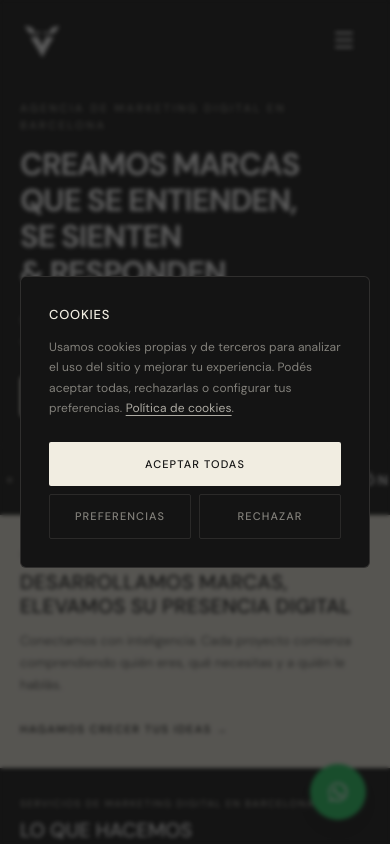
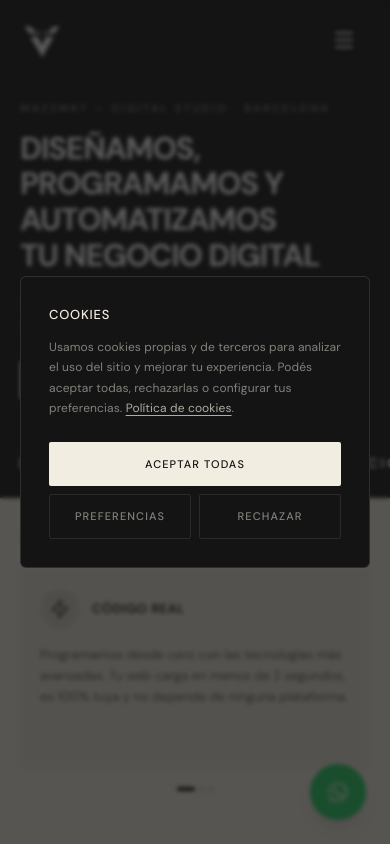
Before and after one commit to marianamazza2/mazzmkt, a React (Vite) app: page / in a window 390 px wide. Shown: the top 844 px of the page. Built offline with nearby package versions, Linux system fonts and the light colour scheme.

Commit message:
UPDATE mkt content

```diff
--- a/src/components/sections/hero.tsx
+++ b/src/components/sections/hero.tsx
@@ -29,7 +29,7 @@ export function Hero() {
             className="md:hidden text-[11px] font-medium uppercase mb-[14px]"
             style={{ letterSpacing: "2.5px", color: "#888780" }}
           >
-            Agencia de Marketing Digital en Barcelona
+            MAZZMKT — Digital Studio · Barcelona
           </motion.h1>
 
           {/* Desktop: h1 semántico */}
@@ -40,7 +40,7 @@ export function Hero() {
             className="hidden md:block text-[15px] font-medium text-[#ffffffe0] mb-5 uppercase font-geist"
             style={{ letterSpacing: "0.14em" }}
           >
-            Agencia de Marketing Digital en Barcelona
+            MAZZMKT — Digital Studio · Barcelona
           </motion.h1>
 
           <h2
@@ -59,7 +59,7 @@ export function Hero() {
               className="font-bold text-[#ffffff]"
               style={{ display: "block", fontSize: "inherit", lineHeight: "inherit", fontWeight: "inherit" }}
             >
-              CREAMOS MARCAS
+              DISEÑAMOS,
             </motion.span>
             <motion.span
               initial={{ opacity: 0, y: 30 }}
@@ -68,7 +68,7 @@ export function Hero() {
               className="font-bold text-[#ffffff]"
               style={{ display: "block", fontSize: "inherit", lineHeight: "inherit", fontWeight: "inherit" }}
             >
-              QUE SE ENTIENDEN,
+              PROGRAMAMOS Y
             </motion.span>
             <motion.span
               initial={{ opacity: 0, y: 30 }}
@@ -83,7 +83,7 @@ export function Hero() {
                 color: "#ffffff",
               }}
             >
-              SE SIENTEN
+              AUTOMATIZAMOS
             </motion.span>
             <motion.span
               initial={{ opacity: 0, y: 30 }}
@@ -98,7 +98,7 @@ export function Hero() {
                 color: "#ffffff",
               }}
             >
-              & RESPONDEN
+              TU NEGOCIO DIGITAL
             </motion.span>
           </h2>
 
@@ -110,7 +110,7 @@ export function Hero() {
             className="md:hidden text-[13px] leading-[1.6] mb-6"
             style={{ color: "#888780" }}
           >
-            Marketing digital, diseño y desarrollo web para marcas que quieren crecer con inteligencia.
+            Webs, marcas y automatización con código real e inteligencia artificial. Proyectos a medida, listos en días.
           </motion.p>
 
           {/* Mobile: dos CTAs en fila */}
--- /dev/null
+++ b/src/components/sections/how-we-work.tsx
@@ -0,0 +1,143 @@
+import { motion } from "framer-motion";
+import { useState } from "react";
+import { Zap, Bot, Clock } from "lucide-react";
+
+const pillars = [
+  {
+    icon: Zap,
+    title: "Código real",
+    description:
+      "Programamos desde cero con las tecnologías más avanzadas. Tu web carga en menos de 2 segundos, es 100% tuya y no depende de ninguna plataforma.",
+  },
+  {
+    icon: Bot,
+    title: "AI en cada proyecto",
+    description:
+      "La inteligencia artificial no es un extra. Está en el diseño, el código, la automatización y el contenido de cada proyecto.",
+  },
+  {
+    icon: Clock,
+    title: "Días, no meses",
+    description:
+      "Marca completa en 2-3 días. Web profesional en 5-7 días. Webapp a medida en 2-3 semanas. Resultados rápidos sin sacrificar calidad.",
+  },
+];
+
+export function HowWeWork() {
+  const [selected, setSelected] = useState(0);
+  const total = pillars.length;
+
+  return (
+    <section className="bg-light">
+      {/* Mobile */}
+      <div className="md:hidden px-5 pt-8 pb-7">
+        <p
+          className="text-[10px] uppercase mb-6"
+          style={{ letterSpacing: "2.5px", color: "#888780" }}
+        >
+          CÓMO TRABAJAMOS
+        </p>
+
+        <div className="h-[200px]">
+          {(() => {
+            const ActiveIcon = pillars[selected].icon;
+            const handleNext = () => setSelected((prev) => (prev + 1) % total);
+            const handlePrev = () => setSelected((prev) => (prev - 1 + total) % total);
+            return (
+              <motion.div
+                key={selected}
+                initial={{ opacity: 0, x: 24 }}
+                animate={{ opacity: 1, x: 0 }}
+                transition={{ duration: 0.22, ease: "easeOut" }}
+                className="rounded-[0.25rem] p-5 h-full overflow-hidden select-none cursor-grab active:cursor-grabbing"
+                style={{ background: "#e9e5d9" }}
+                drag="x"
+                dragConstraints={{ left: 0, right: 0 }}
+                dragElastic={0.08}
+                onDragEnd={(_, info) => {
+                  if (info.offset.x < -50) handleNext();
+                  else if (info.offset.x > 50) handlePrev();
+                }}
+              >
+                <div className="flex items-center gap-3 mb-4">
+                  <div
+                    className="w-10 h-10 rounded-full flex items-center justify-center flex-shrink-0"
+                    style={{ background: "rgba(20, 20, 20, 0.08)" }}
+                  >
+                    <ActiveIcon size={20} strokeWidth={1.5} style={{ color: "#141414" }} />
+                  </div>
+                  <p className="text-[13px] font-semibold uppercase text-[#141414]" style={{ letterSpacing: "0.04em" }}>
+                    {pillars[selected].title}
+                  </p>
+                </div>
+
+                <p className="text-[13px] leading-[1.6]" style={{ color: "#5F5E5A" }}>
+                  {pillars[selected].description}
+                </p>
+              </motion.div>
+            );
+          })()}
+        </div>
+
+        {/* Dots navigation */}
+        <div style={{ display: "flex", alignItems: "center", justifyContent: "center", gap: "5px", paddingTop: "18px" }}>
+          {pillars.map((_, i) => (
+            <span
+              key={i}
+              onClick={() => setSelected(i)}
+              style={{
+                display: "block",
+                width: i === selected ? "18px" : "4px",
+                height: "4px",
+                borderRadius: "9999px",
+                backgroundColor: i === selected ? "#141414" : "rgba(20, 20, 20, 0.25)",
+                transition: "width 300ms ease-out, background-color 300ms ease-out",
+                cursor: "pointer",
+                flexShrink: 0,
+              }}
+            />
+          ))}
+        </div>
+      </div>
+
+      {/* Desktop */}
+      <div className="hidden md:block py-16 container mx-auto px-6">
+        <p
+          className="mb-10 text-[15px] font-medium uppercase text-[#5f5e5a] font-geist"
+          style={{ letterSpacing: "0.13em" }}
+        >
+          CÓMO TRABAJAMOS
+        </p>
+        <div className="grid grid-cols-3 gap-6">
+          {pillars.map((pillar, i) => {
+            const Icon = pillar.icon;
+            return (
+              <motion.div
+                key={pillar.title}
+                initial={{ opacity: 0, y: 24 }}
+                whileInView={{ opacity: 1, y: 0 }}
+                viewport={{ once: true }}
+                transition={{ duration: 0.6, delay: i * 0.12 }}
+                className="px-8 py-10 border border-[#14141420] rounded-sm"
+              >
+                <Icon size={32} strokeWidth={1.5} className="mb-6 text-[#141414]" />
+                <h3
+                  className="font-bold text-[#141414] mb-4 uppercase"
+                  style={{ fontSize: "22px", lineHeight: 1.1, letterSpacing: "-0.02em" }}
+                >
+                  {pillar.title}
+                </h3>
+                <p
+                  className="leading-[1.65]"
+                  style={{ fontSize: "17px", color: "#5F5E5A" }}
+                >
+                  {pillar.description}
+                </p>
+              </motion.div>
+            );
+          })}
+        </div>
+      </div>
+    </section>
+  );
+}
--- a/src/components/sections/intro.tsx
+++ b/src/components/sections/intro.tsx
@@ -55,7 +55,7 @@ export function Intro() {
           className="text-[13px] leading-[1.7] mb-5"
           style={{ color: "#5F5E5A" }}
         >
-          Conectamos con inteligencia. Cada proyecto comienza comprendiendo quién eres, qué necesitas y a quién le hablás.
+          Somos un estudio digital que diseña, programa y automatiza. Combinamos código real, diseño con criterio e inteligencia artificial en cada proyecto. El resultado: soluciones a medida que funcionan, se ven increíbles y están listas en días.
         </p>
         <TransitionLink
           to="/contacto"
@@ -97,8 +97,7 @@ export function Intro() {
             className="mb-8 max-w-3xl text-[#5F5E5A]"
             style={{ fontSize: "21px", lineHeight: 1.55 }}
           >
-            Conectamos con inteligencia. Cada proyecto empieza entendiendo quién sos,
-            qué necesitás y a quién le hablás.
+            Somos un estudio digital que diseña, programa y automatiza. Combinamos código real, diseño con criterio e inteligencia artificial en cada proyecto. El resultado: soluciones a medida que funcionan, se ven increíbles y están listas en días.
           </p>
 
           <motion.div
--- a/src/components/sections/marquee.tsx
+++ b/src/components/sections/marquee.tsx
@@ -2,15 +2,16 @@ import { motion } from "framer-motion";
 
 const words = [
   "AUTOMATIZACIÓN",
+  "INTELIGENCIA ARTIFICIAL",
+  "PLATAFORMAS A MEDIDA",
+  "ECOMMERCE",
+  "BRANDING",
+  "INNOVACIÓN",
   "WORKFLOWS",
-  "DESARROLLO WEB",
-  "PLATAFORMAS A MEDIDA",
-  "WEBAPPS",
-  "INTELIGENCIA ARTIFICIAL",
-  "BRANDING",
   "REDES SOCIALES",
   "DISEÑO WEB",
-  "INNOVACIÓN",
+  "WEBAPPS",
+  "DESARROLLO WEB",
 ];
 
 function MarqueeRow({ reverse = false }: { reverse?: boolean }) {
--- a/src/components/sections/services.tsx
+++ b/src/components/sections/services.tsx
@@ -1,44 +1,44 @@
 import { motion, useMotionValue, useSpring, useTransform } from "framer-motion";
-import { Code, Palette, MessageCircle, Bot, Zap, Sparkles, Globe, Wand2, Search, BarChart2, Share2, Target } from "lucide-react";
+import { Code, Palette, MessageCircle, Bot, Zap, Wand2, BarChart2, Share2, Target, ShoppingCart, Globe, MessageSquare } from "lucide-react";
 import { useRef, useState } from "react";
 import { TransitionLink } from "@/components/transition/transition-link";
 
 const mainServices = [
   {
     icon: Code,
-    title: "TU WEB LISTA EN DIAS",
-    subtitle: "SITIOS WEB | LANDINGS | E-COMMERCE",
-    description: "Tu web lista en tiempo récord. Tecnología de última generación y diseño que impacta desde el primer día.",
+    title: "WEBS Y LANDING PAGES",
+    subtitle: "SITIOS WEB | LANDINGS",
+    description: "Código real, diseño a medida, alto rendimiento. Lista en días.",
   },
   {
     icon: Zap,
     title: "WEB APPS & PLATAFORMAS",
     subtitle: "WEBAPPS | CRM | SAAS | PORTALES",
-    description: "La herramienta digital que tu negocio necesita, construida exactamente como la imaginas. CRM, SaaS o portal: a medida.",
+    description: "CRM, SaaS, portales. La herramienta que tu negocio necesita, a medida.",
+  },
+  {
+    icon: ShoppingCart,
+    title: "E-COMMERCE",
+    subtitle: "TIENDAS ONLINE | E-COMMERCE",
+    description: "Tu tienda online sin las limitaciones de los templates.",
   },
   {
     icon: Palette,
     title: "BRANDING QUE DEJA HUELLA",
-    subtitle: "IDENTIDAD VISUAL | ESTRATEGIA ",
-    description: "Marcas que la gente recuerda. Coherencia, carácter e identidad visual que genera confianza instantánea.",
+    subtitle: "IDENTIDAD VISUAL | ESTRATEGIA",
+    description: "Identidad visual, estrategia y carácter. Marcas que la gente recuerda.",
+  },
+  {
+    icon: Share2,
+    title: "GESTIÓN DE REDES SOCIALES",
+    subtitle: "REDES SOCIALES | SOCIAL MEDIA",
+    description: "Estrategia, contenido y gestión diaria.",
   },
   {
     icon: BarChart2,
     title: "ANALYTICS & TRACKING",
-    subtitle: "GA4 | TAG MANAGER | CLARITY | PÍXELES",
-    description: "Implementamos GA4, Tag Manager y píxeles para entender a tus usuarios y tomar decisiones basadas en datos reales.",
-  },
-  {
-    icon: Search,
-    title: "SEO CON IA",
-    subtitle: "POSICIONAMIENTO | KEYWORDS | AUDITORÍA",
-    description: "Posicionamiento orgánico acelerado con inteligencia artificial. Auditoría técnica, keywords y contenido que Google quiere rankear.",
-  },
-  {
-    icon: Share2,
-    title: "GESTIÓN DE REDES SOCIALES",
-    subtitle: "INSTAGRAM | ADS MANAGER",
-    description: "Estrategia, contenido y gestión diaria. Presencia en redes que conecta con tu audiencia y genera negocio.",
+    subtitle: "GA4 | TAG MANAGER | PÍXELES",
+    description: "GA4, Tag Manager, Clarity, píxeles. Decisiones con datos reales.",
   },
 ];
 
@@ -46,40 +46,40 @@ const aiServices = [
   {
     icon: Globe,
     title: "WEBS CON IA",
-    description: "Tu web, landing o e-commerce lista en tiempo record. Diseno a medida, alto rendimiento tecnico y resultados desde el primer dia.",
+    description: "Diseño a medida, alto rendimiento técnico y resultados desde el primer día.",
   },
   {
     icon: Bot,
     title: "AUTOMATIZACIÓN",
-    description: "Automatizamos tus procesos y creamos flujos para que tu negocio opere solo. Menos tareas repetitivas, mas tiempo para crecer.",
+    description: "Flujos y workflows para que tu negocio opere solo.",
   },
   {
     icon: MessageCircle,
     title: "VENTAS POR WHATSAPP",
-    description: "Automatiza respuestas, califica leads y cierra ventas en el canal donde tus clientes ya estan. Sin esfuerzo manual.",
+    description: "Respuestas automáticas, leads calificados, ventas cerradas.",
   },
   {
     icon: Wand2,
     title: "IA GENERATIVA",
-    description: "Imagenes de producto, avatares, reels y videos generados con IA. Produccion visual de alta calidad a escala, sin los tiempos ni costes de la produccion tradicional.",
+    description: "Imágenes, avatares, reels y videos. Producción visual a escala.",
   },
   {
-    icon: Sparkles,
-    title: "CONTENIDO SIN LIMITE",
-    description: "30 dias de contenido en pocas horas. Videos, copys, voiceovers e imagenes con calidad profesional generados con IA.",
+    icon: MessageSquare,
+    title: "CHATBOTS A MEDIDA",
+    description: "Asistentes inteligentes que atienden, venden y resuelven sin intervención humana.",
   },
   {
     icon: Target,
     title: "SEM & PUBLICIDAD META",
-    description: "Campañas de pago que venden. Google Ads, Meta Ads y TikTok Ads gestionados con IA para maximizar tu ROAS desde el primer día.",
+    description: "Google Ads, Meta Ads, TikTok Ads. Campañas optimizadas con AI.",
   },
 ];
 
 const mobileAiCards = [
-  { icon: Globe, title: "Webs con IA", subtitle: "En tiempo récord" },
+  { icon: Globe, title: "Webs con IA", subtitle: "Alto rendimiento con IA" },
   { icon: Bot, title: "Automatización", subtitle: "Procesos eficientes" },
   { icon: MessageCircle, title: "WhatsApp", subtitle: "Ventas en chat" },
-  { icon: Sparkles, title: "IA generativa", subtitle: "Contenido a escala" },
+  { icon: Target, title: "SEM & Ads", subtitle: "Campañas con AI" },
 ];
 
 
@@ -446,7 +446,7 @@ export function Services() {
           <div className="hidden md:flex overflow-x-auto snap-x snap-mandatory hide-scrollbar gap-4 pb-4 mb-10 md:grid md:grid-cols-2 lg:grid-cols-3 md:overflow-x-visible md:snap-none md:pb-0 md:gap-5 md:mb-10">
             {aiServices.map((service, index) => (
               <div key={service.title} className="snap-center flex-shrink-0 w-[85vw] md:w-auto h-full">
-                <ServiceCard service={service} index={index + 3} variant="ai" />
+                <ServiceCard service={service} index={index} variant="ai" />
               </div>
             ))}
           </div>
--- a/src/routes/contacto.tsx
+++ b/src/routes/contacto.tsx
@@ -45,7 +45,7 @@ function ContactoPage() {
     <>
       <SEOHead
         title="Contacto | MAZZMKT"
-        description="Contacta con MAZZMKT. Hablemos sobre tu proyecto de marketing digital, branding o desarrollo web."
+        description="Hablemos de tu proyecto. Webs, marcas, apps o automatización. Cuéntanos qué necesitas y te proponemos una solución a medida."
       />
 
       {/* Hero */}
--- a/src/routes/faqs.tsx
+++ b/src/routes/faqs.tsx
@@ -335,7 +335,7 @@ function FAQsPage() {
     <>
       <SEOHead
         title="FAQs - Preguntas Frecuentes | MAZZMKT"
-        description="Preguntas frecuentes sobre diseño web en Barcelona, desarrollo web, landings de alta conversión, webs para autónomos, branding, SEO y marketing digital."
+        description="Preguntas frecuentes sobre desarrollo web con código real, branding, web apps, automatización, IA y marketing digital en Barcelona."
         jsonLd={faqSchema}
       />
 
--- a/src/routes/index.tsx
+++ b/src/routes/index.tsx
@@ -2,6 +2,7 @@ import { createFileRoute } from "@tanstack/react-router";
 import { SEOHead } from "@/components/seo/SEOHead";
 import { Hero } from "@/components/sections/hero";
 import { Marquee } from "@/components/sections/marquee";
+import { HowWeWork } from "@/components/sections/how-we-work";
 import { Intro } from "@/components/sections/intro";
 import { Services } from "@/components/sections/services";
 import { Projects } from "@/components/sections/projects";
@@ -15,7 +16,7 @@ const homeSchema = {
   "@type": "WebSite",
   "@id": "https://mazzmkt.com/#website",
   "url": "https://mazzmkt.com",
-  "name": "MAZZMKT | Estrategia & Creatividad",
+  "name": "MAZZMKT | Digital Studio Barcelona",
   "publisher": {
     "@type": "Organization",
     "name": "MAZZMKT",
@@ -27,12 +28,13 @@ function HomePage() {
   return (
     <>
       <SEOHead
-        title="MAZZMKT | Estrategia & Creatividad"
-        description="Agencia de marketing digital. Diseñamos marcas que se entienden, se sienten y responden. Estrategia, creatividad e inteligencia artificial."
+        title="MAZZMKT | Digital Studio Barcelona"
+        description="Digital Studio en Barcelona. Webs con código real, branding, web apps, automatización e IA. Proyectos a medida en días, no en meses."
         jsonLd={homeSchema}
       />
       <Hero />
       <Marquee />
+      <HowWeWork />
       <Intro />
       <Services />
       <Projects />
--- a/src/routes/proyectos/index.tsx
+++ b/src/routes/proyectos/index.tsx
@@ -14,7 +14,7 @@ function ProyectosPage() {
     <>
       <SEOHead
         title="Proyectos | MAZZMKT"
-        description="Descubre nuestros proyectos de marketing digital, branding y desarrollo web. Casos de éxito y resultados medibles."
+        description="Webs, marcas, web apps y automatizaciones creadas desde cero con código real e IA. Proyectos reales con tiempos de entrega en días."
       />
 
       {/* Hero Section */}
--- a/src/routes/servicios/index.tsx
+++ b/src/routes/servicios/index.tsx
@@ -21,7 +21,7 @@ function ServiciosPage() {
     <>
       <SEOHead
         title="Servicios | MAZZMKT"
-        description="Servicios de marketing digital: Marketing con IA, Desarrollo Web, Growth Marketing y Branding Digital."
+        description="Desarrollo web, web apps, branding, automatización e IA. Soluciones digitales a medida con código real."
       />
 
       {/* Hero */}
--- a/src/routes/sobre-mi.tsx
+++ b/src/routes/sobre-mi.tsx
@@ -20,8 +20,8 @@ function SobreMiPage() {
   return (
     <>
       <SEOHead
-        title="Acerca de | MAZZMKT"
-        description="Somos MazzMkt, una agencia de marketing digital en Barcelona. Creamos experiencias digitales donde la estrategia, la creatividad y la tecnologia se mezclan."
+        title="Sobre nosotros | MAZZMKT"
+        description="Somos MAZZMKT, un estudio digital en Barcelona. Diseñamos, programamos y automatizamos tu negocio digital con código real e inteligencia artificial."
       />
 
       {/* Hero */}
```
